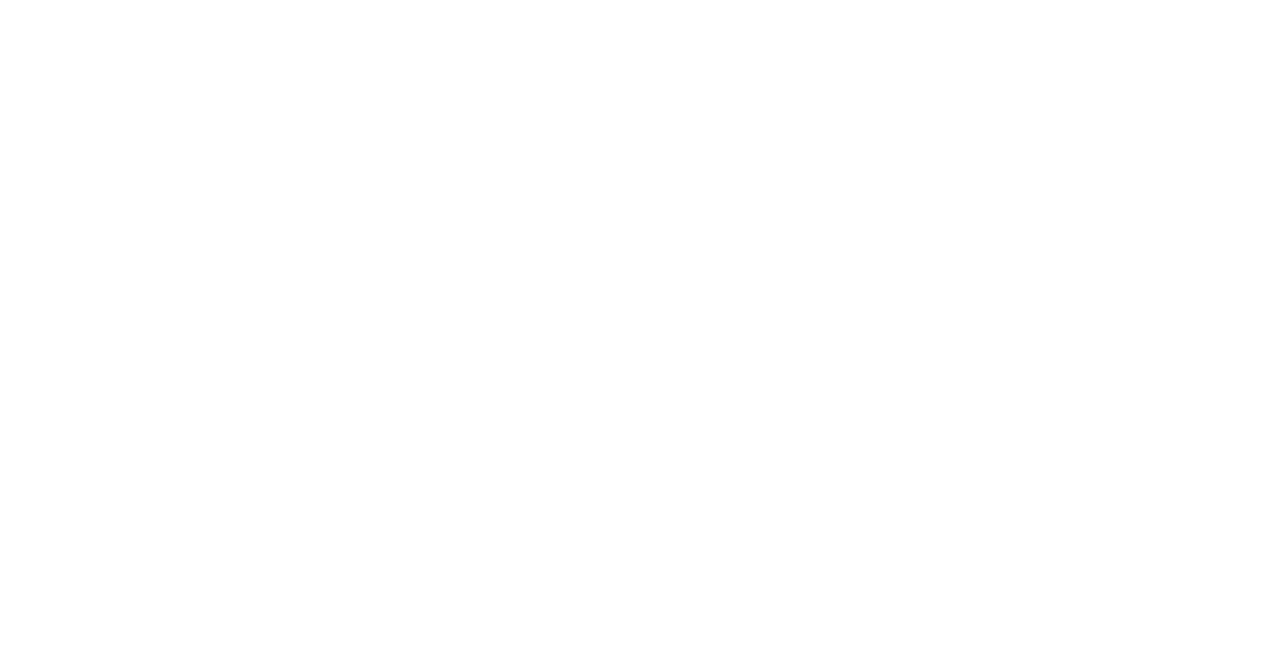
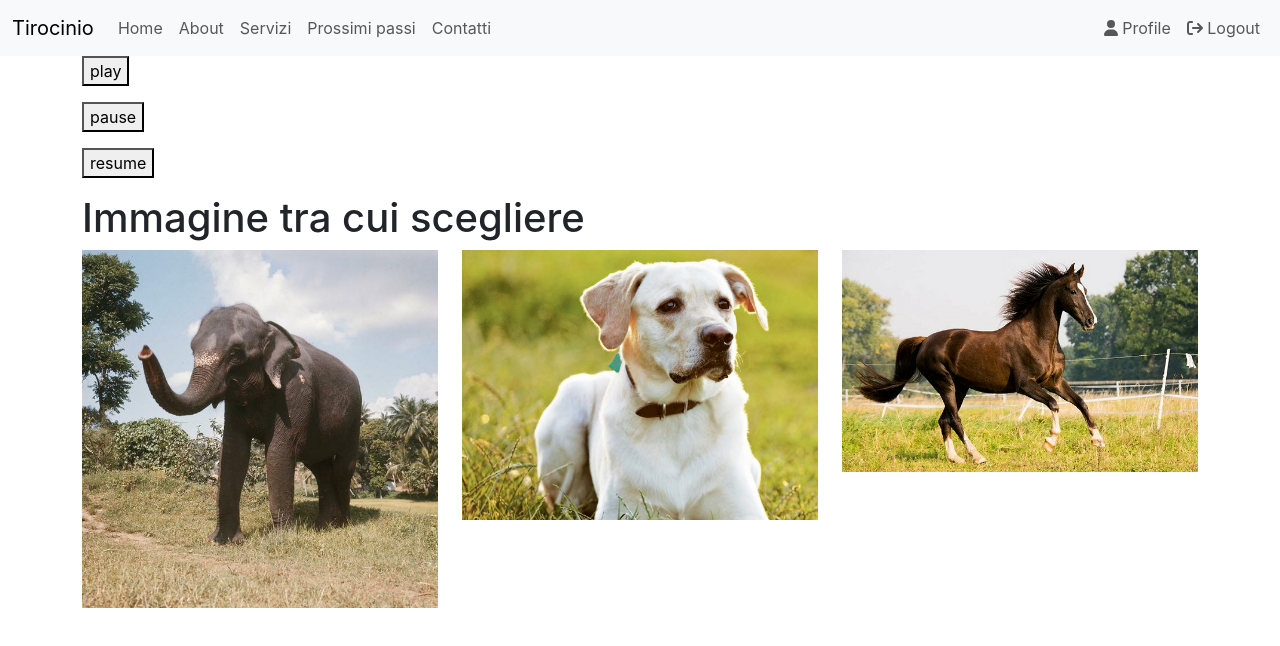
Before and after one commit to LuciaFores/Tesi-Triennale, a React (Create React App) app: page /patientProfile/exercises/recettivo in a window 1280 px wide. Before the commit this address had no page. Shown: the top 646 px of the page. Built offline with nearby package versions, Linux system fonts and the light colour scheme.

Commit message:
Bozza esercizi recettivi
- Prima bozza esercizi recettivi
- È necessario migliorare il text to speech

```diff
--- a/src/components/EserciziAppaiamento.js
+++ b/src/components/EserciziAppaiamento.js
@@ -1,37 +1,5 @@
 import React from 'react';
-import abilities from './Abilities';
-import { getRandomIndex, fisherYatesShuffle } from './Utils';
-
-function gamePreparation(){
-    // Per ora le cambio da codice ma poi verrà parametrizzata prendendo quella scelta dal caregiver
-    let chosenAbility = abilities.find(ability => ability.name === 'Cavallo');
-    let otherAbilities = abilities.filter(ability => ability.name != chosenAbility['name']);
-
-    const min = -1;
-    const max = otherAbilities.length - 1;
-
-    let index1 = getRandomIndex(min, max);
-    let index2 = getRandomIndex(min, max);
-
-    while(index1 === index2){
-        index2 = getRandomIndex(min, max);
-    }
-
-    let wrongAbility1 = otherAbilities[index1];
-    let wrongAbility2 = otherAbilities[index2];
-
-    return [chosenAbility, wrongAbility1, wrongAbility2];
-}
-
-function check(id){
-    let chosenAbility = abilities.find(ability => ability.name === 'Cavallo');
-    if(id === chosenAbility['name']){
-        alert('Corretto!');
-    }
-    else{
-        alert('Non corretto :(');
-    }
-}
+import { fisherYatesShuffle, gamePreparation, check } from './Utils';
 
 function EserciziAppaiamento(){
     let abilities = gamePreparation();
--- /dev/null
+++ b/src/components/EserciziRecettivo.js
@@ -0,0 +1,79 @@
+import React from 'react';
+import { fisherYatesShuffle, gamePreparation, check } from './Utils';
+
+function setIntervalX(func, delay, repetitions){
+    var x = 0;
+    var intervalID = window.setInterval(function(){
+        func();
+
+        if(++x === repetitions){
+            window.clearInterval(intervalID);
+        }
+    }, delay);
+}
+
+function speak(){
+    let speech = new SpeechSynthesisUtterance();
+    let abilities = gamePreparation();
+    let correctAbility = abilities[0];
+
+    speech.lang = 'it';
+
+    let voices = [];
+    voices = window.speechSynthesis.getVoices();
+    speech.voice = voices[1];
+
+    speech.text = correctAbility['name'];
+
+    window.speechSynthesis.speak(speech);
+}
+
+function EserciziRecettivo(){
+    let abilities = gamePreparation();
+    let correctAbility = abilities[0];
+    let wrongAbility1 = abilities[1];
+    let wrongAbility2 = abilities[2];
+    let pickedAbilities = [correctAbility, wrongAbility1, wrongAbility2]
+    fisherYatesShuffle(pickedAbilities)
+
+    let speech = new SpeechSynthesisUtterance();
+
+    speech.lang = 'it';
+
+    let voices = [];
+    voices = window.speechSynthesis.getVoices();
+    speech.voice = voices[1];
+
+    speech.text = correctAbility['name'];
+
+    speech.onend = function(){alert('finito')};
+
+
+    return(
+        <div>
+            <div className='row'>
+                <p>
+                    <button onClick={() => window.speechSynthesis.speak(speech)/*setInterval(function(){window.speechSynthesis.speak(speech)}, 10000)*/}>play</button>
+                </p>
+                <p>
+                    <button onClick={() => window.speechSynthesis.pause()}>pause</button>
+                </p>
+                <p>
+                    <button onClick={() => window.speechSynthesis.resume()}>resume</button>
+                </p>
+                <h1>Immagine tra cui scegliere</h1>
+                <div className='col-md-4'>
+                    <img src={pickedAbilities[0]['img']} className='img-fluid' onClick={() => check(pickedAbilities[0]['name'])}/>
+                </div>
+                <div className='col-md-4'>
+                    <img src={pickedAbilities[1]['img']} className='img-fluid' onClick={() => check(pickedAbilities[1]['name'])}/>
+                </div>
+                <div className='col-md-4'>
+                    <img src={pickedAbilities[2]['img']} className='img-fluid' onClick={() => check(pickedAbilities[2]['name'])}/>
+                </div>
+            </div>
+        </div>
+    )
+}
+
+export default EserciziRecettivo;
--- a/src/components/Utils.js
+++ b/src/components/Utils.js
@@ -1,4 +1,5 @@
 import axios from 'axios';
+import abilities from './Abilities';
 
 var RandExp = require('randexp');
 
@@ -562,3 +563,34 @@
         )
         .catch(error => console.log(error))
 }
+
+export function gamePreparation(){
+    // Per ora le cambio da codice ma poi verrà parametrizzata prendendo quella scelta dal caregiver
+    let chosenAbility = abilities.find(ability => ability.name === 'Cavallo');
+    let otherAbilities = abilities.filter(ability => ability.name != chosenAbility['name']);
+
+    const min = -1;
+    const max = otherAbilities.length - 1;
+
+    let index1 = getRandomIndex(min, max);
+    let index2 = getRandomIndex(min, max);
+
+    while(index1 === index2){
+        index2 = getRandomIndex(min, max);
+    }
+
+    let wrongAbility1 = otherAbilities[index1];
+    let wrongAbility2 = otherAbilities[index2];
+
+    return [chosenAbility, wrongAbility1, wrongAbility2];
+}
+
+export function check(id){
+    let chosenAbility = abilities.find(ability => ability.name === 'Cavallo');
+    if(id === chosenAbility['name']){
+        alert('Corretto!');
+    }
+    else{
+        alert('Non corretto :(');
+    }
+}
--- a/src/index.js
+++ b/src/index.js
@@ -35,6 +35,7 @@
 import NEError from './pages/NEError';
 import CCSuccess from './pages/CCSuccess';
 import RequestSent from './pages/RequestSent';
+import Recettivo from './pages/Recettivo';
 
 ReactDOM.render(
     <BrowserRouter>
@@ -65,6 +66,7 @@
             <Route path='patientProfile/therapyExercisesTypeList/therapyExercisesList' element={<TherapyExercisesList/>}/>
             <Route path='patientProfile/routineSelection' element={<RoutineSelection/>}/>
             <Route path='patientProfile/exercises/appaiamento' element={<Appaiamento/>}/>
+            <Route path='patientProfile/exercises/recettivo' element={<Recettivo/>}/>
             <Route path='userae' element={<UserAlreadyExists/>}/>
             <Route path='usernf' element={<UserNotFound/>}/>
             <Route path='caregiverac' element={<CaregiverAlreadyConnected/>}/>
--- /dev/null
+++ b/src/pages/Recettivo.js
@@ -0,0 +1,16 @@
+import React from 'react';
+import Navbar from "../components/NavbarPRLO";
+import EserciziRecettivo from '../components/EserciziRecettivo';
+
+function Recettivo(){
+    return(
+        <div>
+            <Navbar/>
+            <div className='container'>
+                <EserciziRecettivo/>
+            </div>
+        </div>
+    )
+}
+
+export default Recettivo;
```
